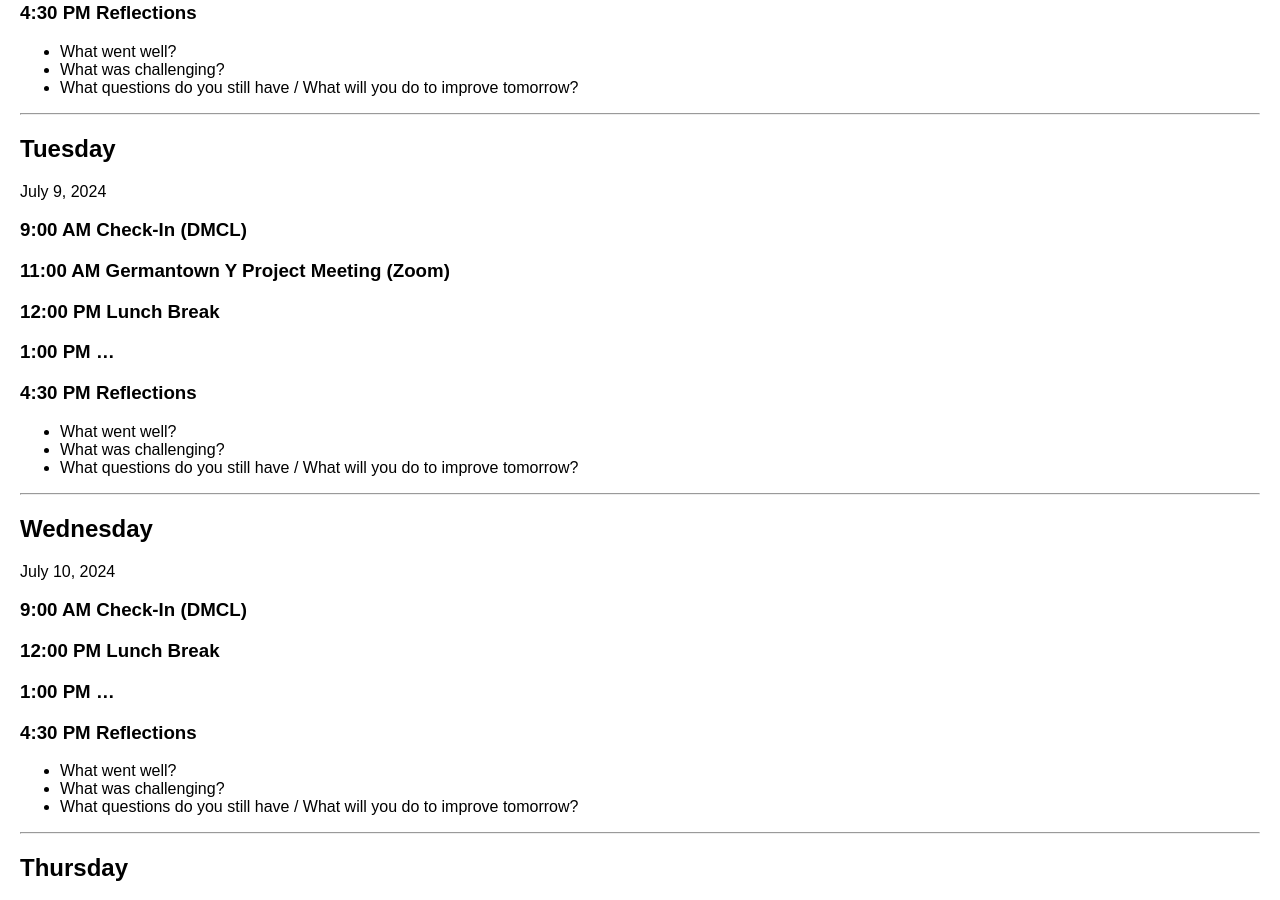
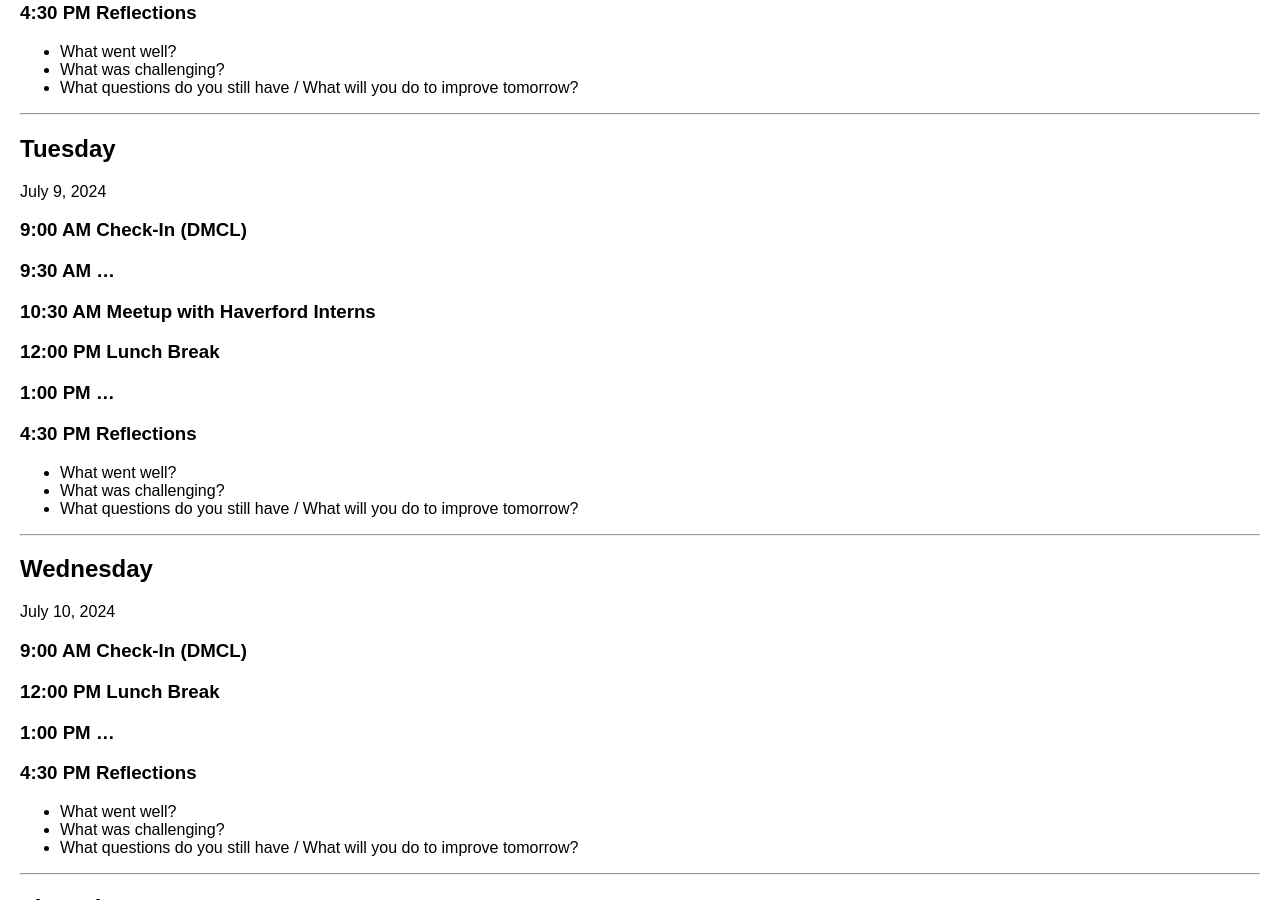
Before and after one commit to digbmc/dssf-syll, a Jekyll site: the page built from _weeks/06-internal.md, in a window 1280 px wide and 900 px high, scrolled down 624 px. Built offline with Jekyll 4.4.1, drawn with Linux system fonts in a browser that asks for light colours.

Commit message:
Update 06-internal.md; add intern meetup

```diff
--- a/_weeks/06-internal.md
+++ b/_weeks/06-internal.md
@@ -33,7 +33,9 @@ July 9, 2024
 
 ### 9:00 AM Check-In (DMCL)
 
-### 11:00 AM Germantown Y Project Meeting (Zoom)
+### 9:30 AM ...
+
+### 10:30 AM Meetup with Haverford Interns
 
 ### 12:00 PM Lunch Break
 
```
